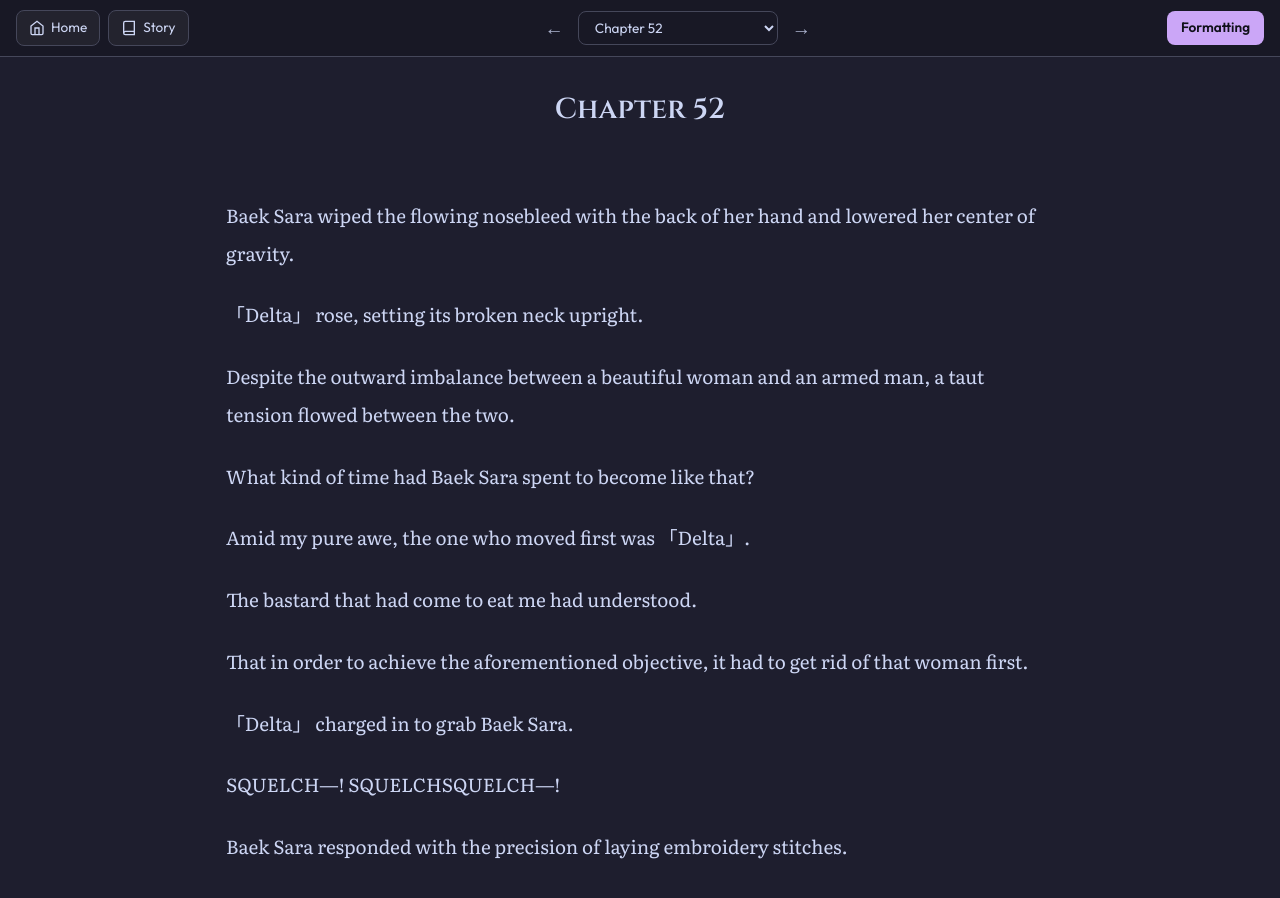
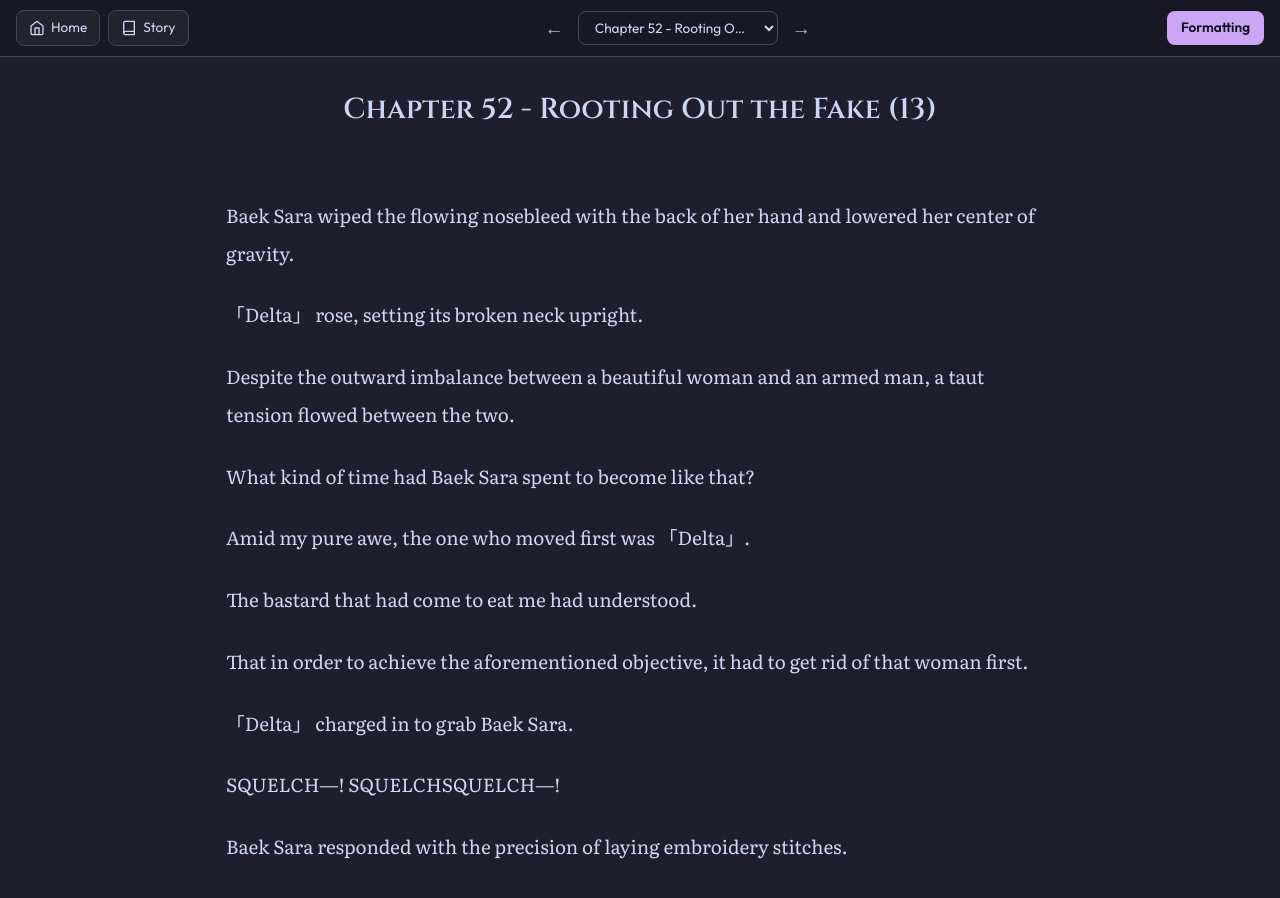
Before and after one commit to soleumn/soleumn.github.io, a Jekyll site: the page built from _chapters/esg/ch52.md, in a window 1280 px wide and 900 px high. Built offline with Jekyll 4.4.1, drawn with Linux system fonts in a browser that asks for light colours; comment, search, counter and statistics services are not loaded.

Commit message:
Update ch52.md

```diff
--- a/_chapters/esg/ch52.md
+++ b/_chapters/esg/ch52.md
@@ -1,5 +1,5 @@
 ---
-title: "Chapter 52"
+title: "Chapter 52 - Rooting Out the Fake (13)"
 categories: esg
 capitulo: 52
 ---
```
